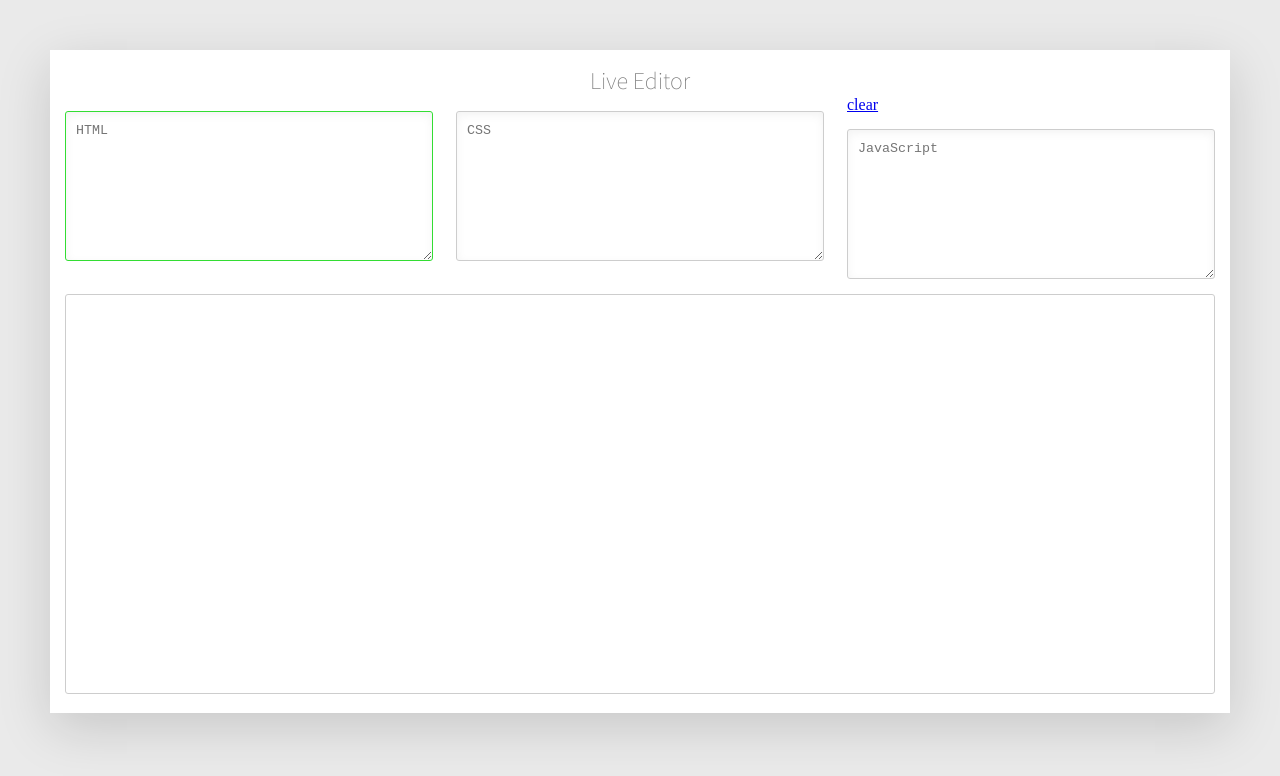
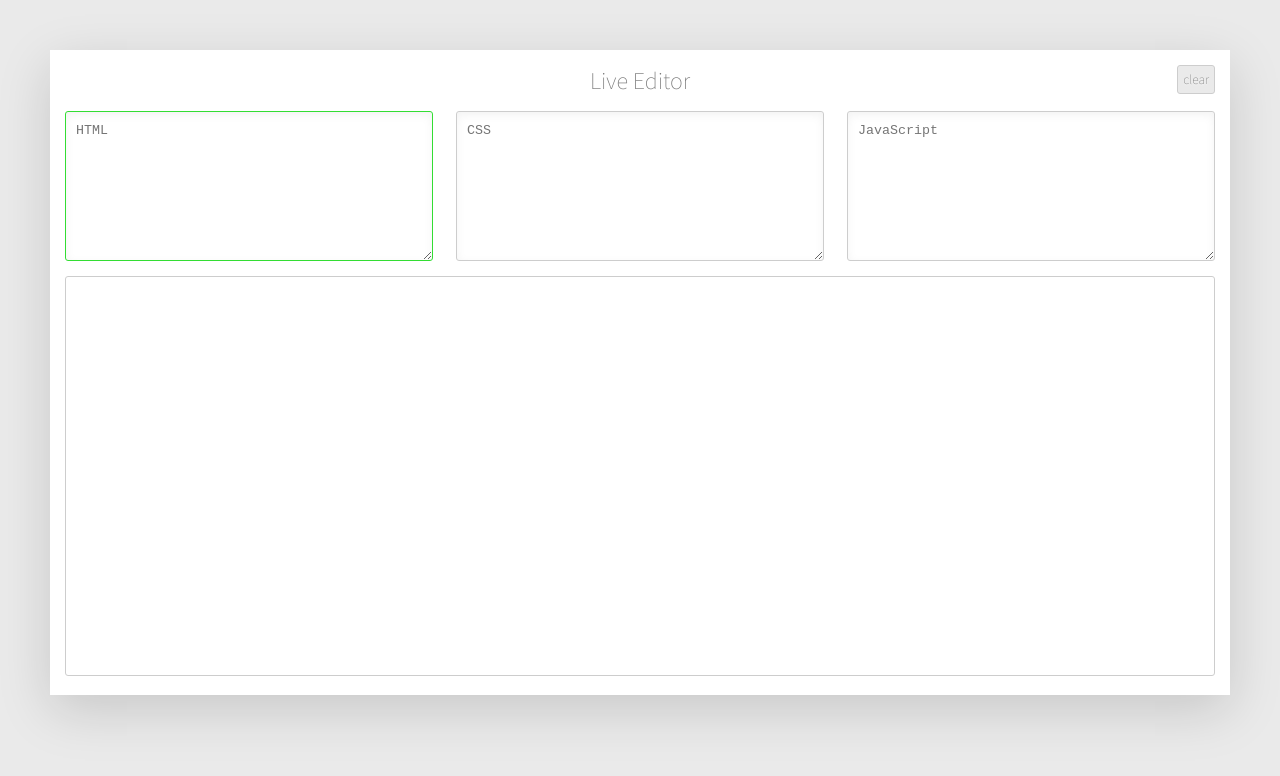
Before and after one commit to tomhodgins/liveeditor, a plain HTML site: page index.html in a window 1280 px wide. Drawn offline with Linux system fonts and the light colour scheme.

Commit message:
Adding button style and fixing textarea appearance

```diff
--- a/css/global.css
+++ b/css/global.css
@@ -33,6 +33,27 @@ section {
   padding: 15px;
   margin: 0;
   box-shadow: rgba(0,0,0,.15) 0 15px 50px;
+  position: relative;
+}
+
+.clearLink {
+  position: absolute;
+  top: 15px;
+  right: 15px;
+  padding: 5px;
+  background: #eaeaea;
+  color: #777;
+  border: 1px solid #cdcdcd;
+  border-radius: 3px;
+  font-family: 'Source Sans Pro', sans-serif;
+  font-size: 10pt;
+  text-shadow: rgba(255,255,2550.5) 0 1px 2px;
+  text-decoration: none;
+  outline: none;
+}
+
+.clearLink:hover {
+  background: #f0f0f0;
 }
 
 textarea {
@@ -51,6 +72,9 @@ textarea {
   box-shadow: inset rgba(0,0,0,.05) 0 3px 10px;
   border-radius: 3px;
   transition: all 0.2s ease-in-out;
+  appearance: none;
+  -moz-appearance: none;
+  -webkit-appearance: none;
 }
 
 textarea:focus {
```
